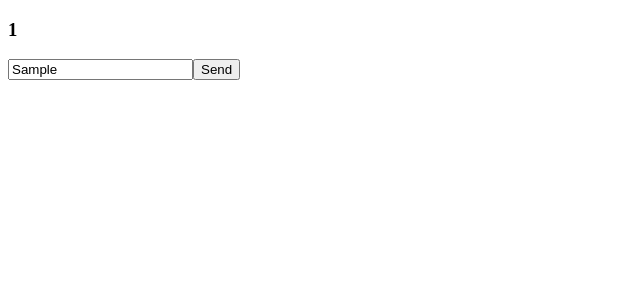
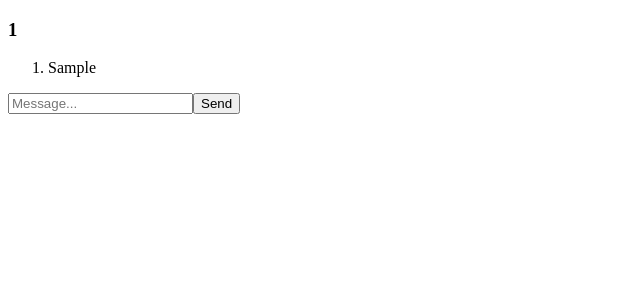
Before and after one commit to lxbrown/jungle-chat, a React (Create React App) app in the folder client/: page /1 in a window 1280 px wide. Both pictures are taken after typing "Sample" into the empty fields and a click on the button "Send". Shown: the top 300 px of the page, without its empty margins (0-640 px from the left). Built offline with nearby package versions, Linux system fonts and the light colour scheme.

Commit message:
Add (transient) message history

```diff
--- a/client/src/Channel.tsx
+++ b/client/src/Channel.tsx
@@ -5,21 +5,51 @@ export interface MatchParams {
   channel: string;
 }
 
+export interface Message {
+  body: string;
+  user: string;
+  currentUser: boolean;
+}
+
 export default function Channel() {
   const match = useRouteMatch<MatchParams>('/:channel');
-  const channel = match?.params.channel ? match?.params.channel : 'Unknown';
-  const [input, setInput] = useState('');
+  const [messageText, setMessageText] = useState('');
+  const [messages, setMessages] = useState<Message[]>([]);
 
-  const handleOnInputChange = (event: React.ChangeEvent<HTMLInputElement>) => {
-    setInput(event.target.value);
+  const handleOnMessageChange = (event: React.ChangeEvent<HTMLInputElement>) => {
+    setMessageText(event.target.value);
+  }
+
+  const handleSend = () => {
+    sendMessage(messageText);
+    setMessageText('');
+  }
+
+  function sendMessage(text: string) {
+    const message: Message = {
+      body: text,
+      user: '',
+      currentUser: true
+    }
+    setMessages(messages => [...messages, message]);
+    return;
   }
 
   return (
     <div className="channel-container">
-      <h3>{channel}</h3>
+      <h3>{match?.params.channel ? match?.params.channel : 'Unknown'}</h3>
+      <div className="message-container">
+        <ol className="messages">
+          {messages.map((message, i) => (
+            <li key={i} className={`message-item ${message.currentUser ? "sent-message" : "received-message"}`}>
+              {message.body}
+            </li>
+          ))}
+        </ol>
+      </div>
 
-      <input type="text" placeholder="Message" value={input} onChange={handleOnInputChange} className="message-input" />
-      <button className="send-button">
+      <input type="text" placeholder="Message..." value={messageText} onChange={handleOnMessageChange} className="message-input" />
+      <button className="send-button" onClick={handleSend}>
         Send
       </button>
     </div>
```
